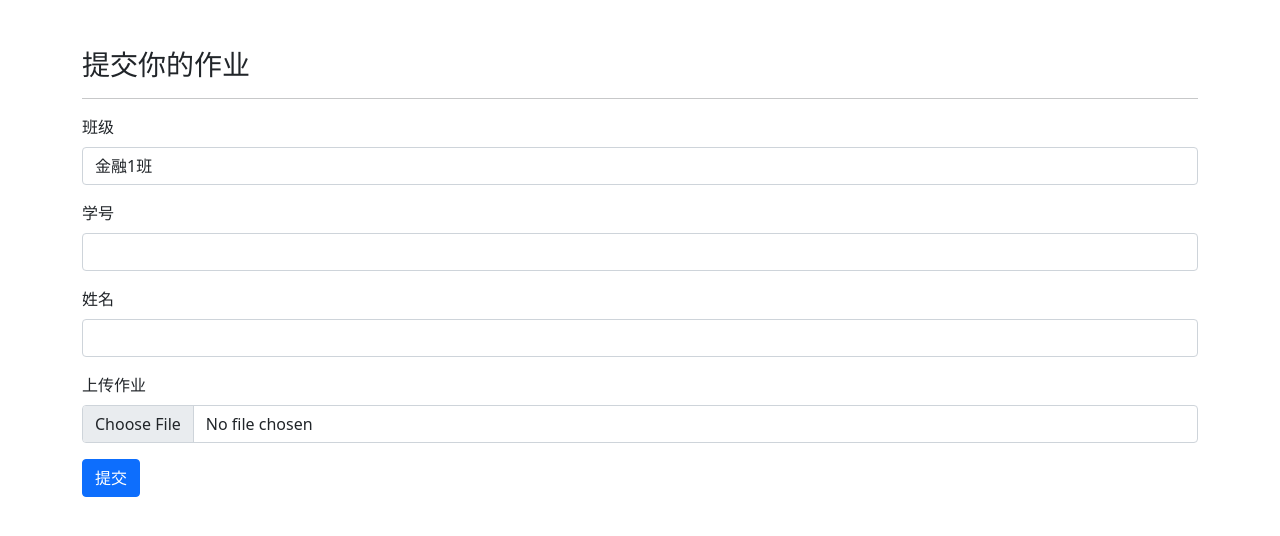
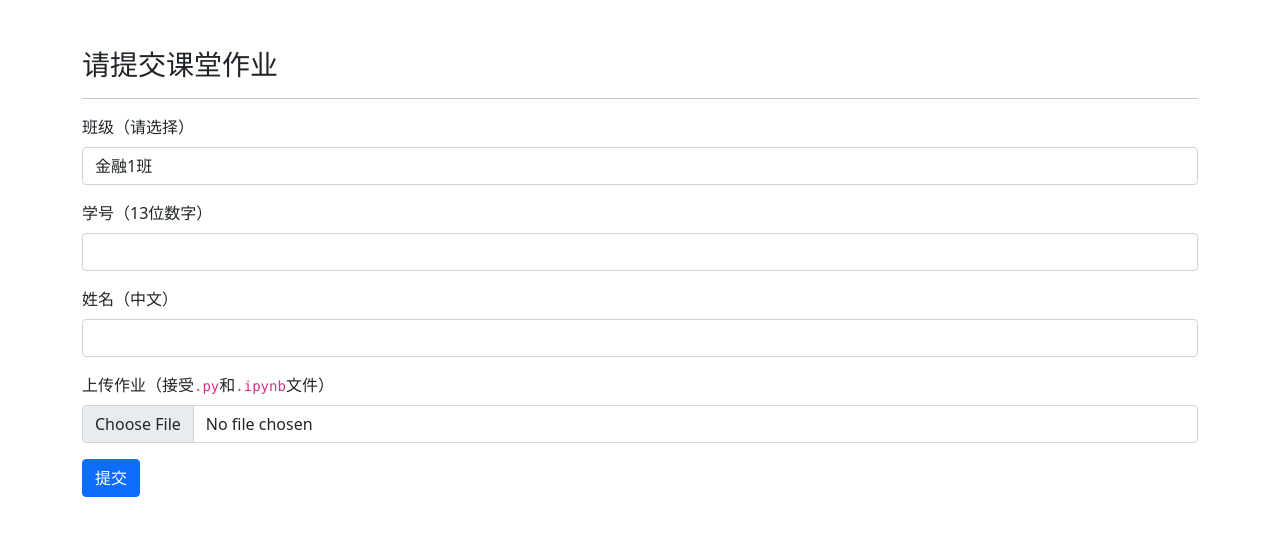
Before and after one commit to itsaquestion/aasp, a Flask app: page / in a window 1280 px wide. Shown: the top 536 px of the page. Run offline with Flask 3, Linux system fonts and the light colour scheme.

Commit message:
fix前端

```diff
--- a/templates/index.html
+++ b/templates/index.html
@@ -12,11 +12,11 @@
 </head>
 <body>
 <div class="container mt-5">
-    <h3>提交你的作业</h3>
+    <h3>请提交课堂作业</h3>
     <hr>
     <form action="/upload" method="post" enctype="multipart/form-data" onsubmit="return validateForm()">
           <div class="mb-3">
-            <label for="class_name" class="form-label">班级</label>
+            <label for="class_name" class="form-label">班级（请选择）</label>
             <select class="form-control" id="class_name" name="class_name" required>
                 {% for class_name in classes %}
                 <option value="{{ class_name }}">{{ class_name }}</option>
@@ -24,15 +24,15 @@
             </select>
         </div>
         <div class="mb-3">
-            <label for="student_id" class="form-label">学号</label>
+            <label for="student_id" class="form-label">学号（13位数字）</label>
             <input type="text" class="form-control" id="student_id" name="student_id" required>
         </div>
         <div class="mb-3">
-            <label for="student_name" class="form-label">姓名</label>
+            <label for="student_name" class="form-label">姓名（中文）</label>
             <input type="text" class="form-control" id="student_name" name="student_name" required>
         </div>
         <div class="mb-3">
-            <label for="file" class="form-label">上传作业</label>
+            <label for="file" class="form-label">上传作业（接受<code>.py</code>和<code>.ipynb</code>文件）</label>
             <input type="file" class="form-control" id="file" name="file" required>
         </div>
         <button type="submit" class="btn btn-primary">提交</button>
```
